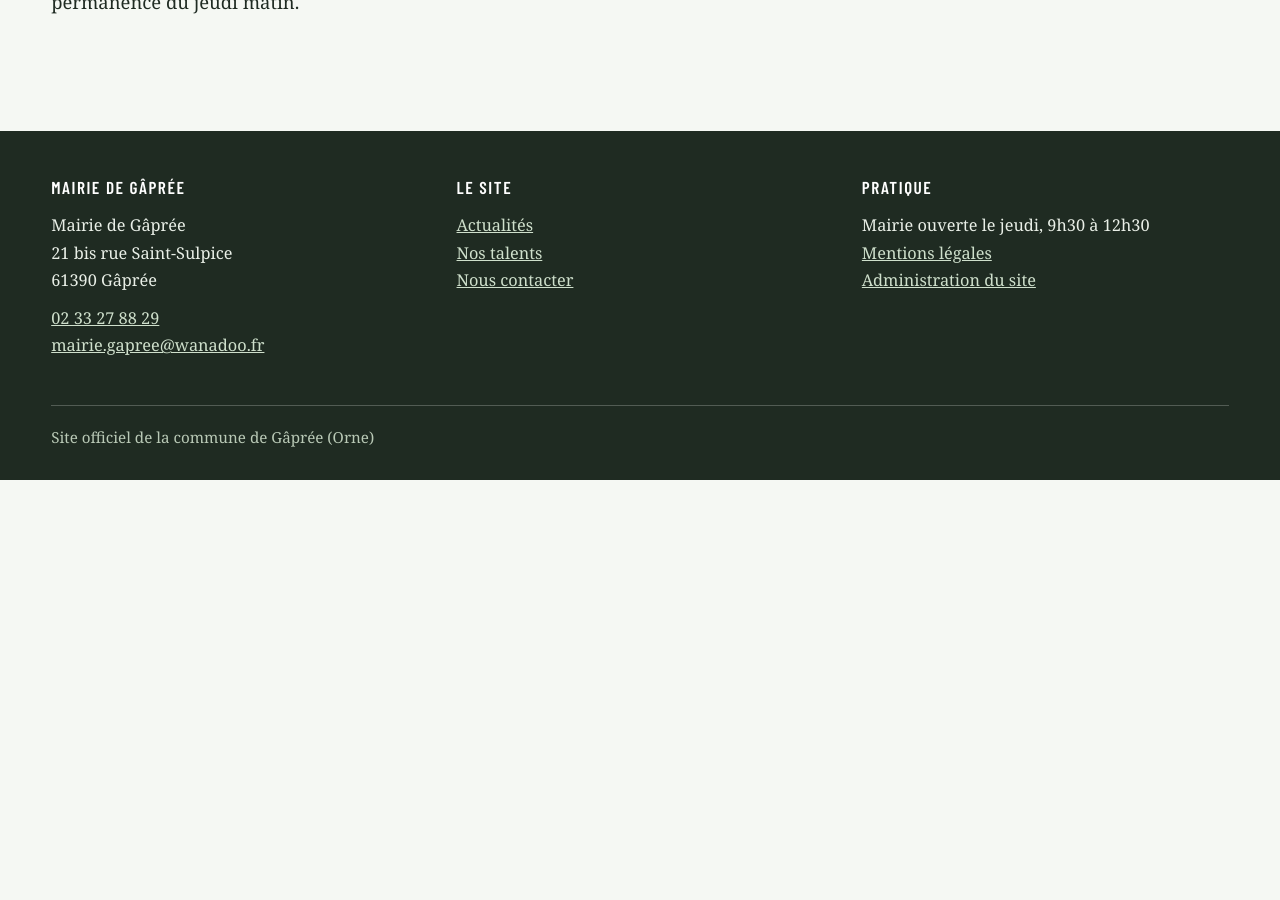
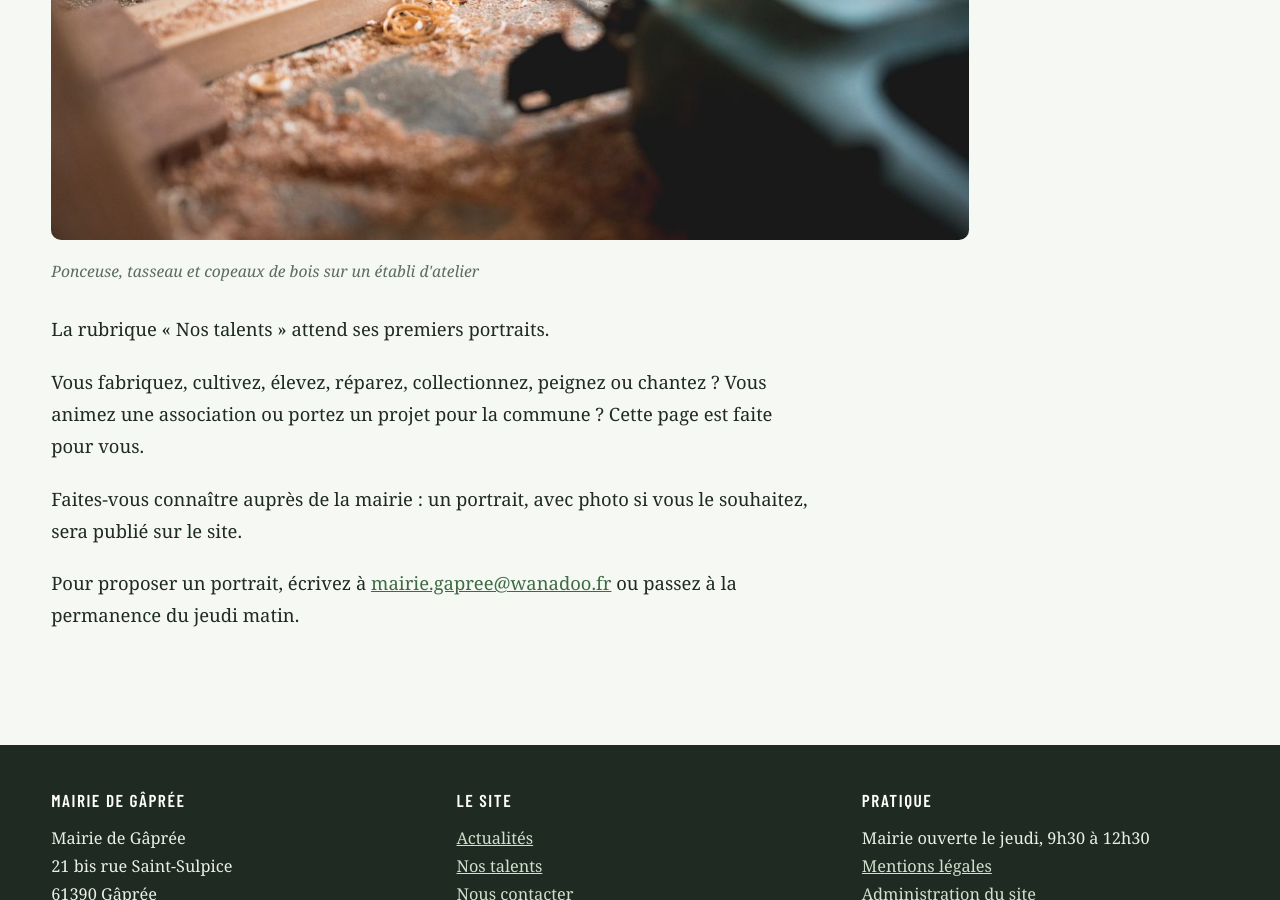
Before and after one commit to davidlotaut/gapree-website, a Jekyll site: the page built from _actualites/2026-07-05-faites-connaitre-vos-talents.md, in a window 1280 px wide and 900 px high, scrolled down 633 px. Built offline with Jekyll 4.4.1, drawn with Linux system fonts in a browser that asks for light colours; before the commit the page ends 1113 px from its top, so only the background shows below that.

Commit message:
feat: photo sur l'appel aux talents, la seule carte qui n'en avait pas
Les douze photos de démonstration étaient toutes utilisées. Celle-ci
vient de Pexels, libre de droits, comme les autres : un établi avec
ponceuse et copeaux, sans personne identifiable, dans le même registre
que le reste du site.

Co-Authored-By: Claude Opus 5 <noreply@anthropic.com>

```diff
--- a/_actualites/2026-07-05-faites-connaitre-vos-talents.md
+++ b/_actualites/2026-07-05-faites-connaitre-vos-talents.md
@@ -1,6 +1,8 @@
 ---
 title: Habitants de Gâprée, faites connaître vos talents
 date: 2026-07-05
+image: /assets/img/demo/atelier-etabli.jpg
+alt: "Ponceuse, tasseau et copeaux de bois sur un établi d'atelier"
 ---
 La rubrique « Nos talents » attend ses premiers portraits.
 
```
Also changed, not shown: assets/img/demo/atelier-etabli.jpg (added).
